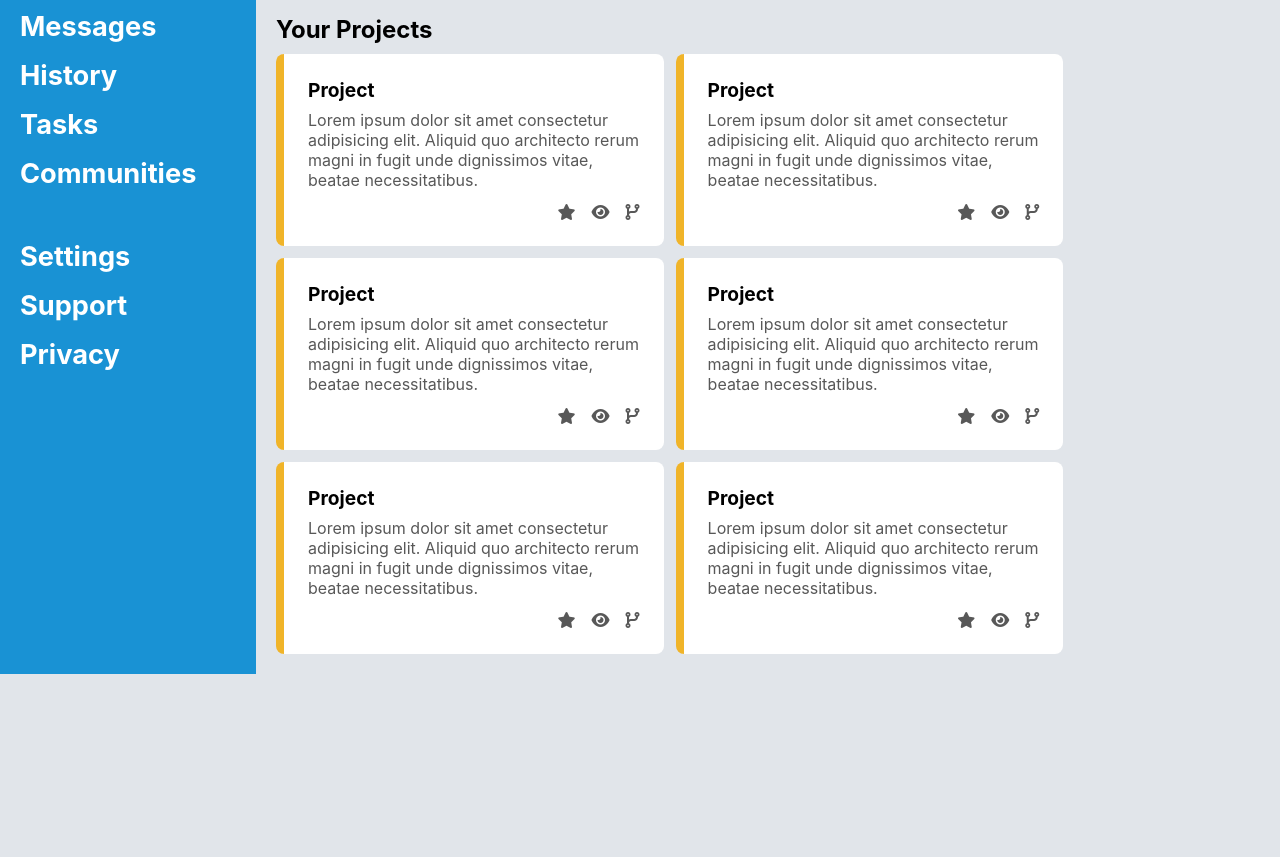
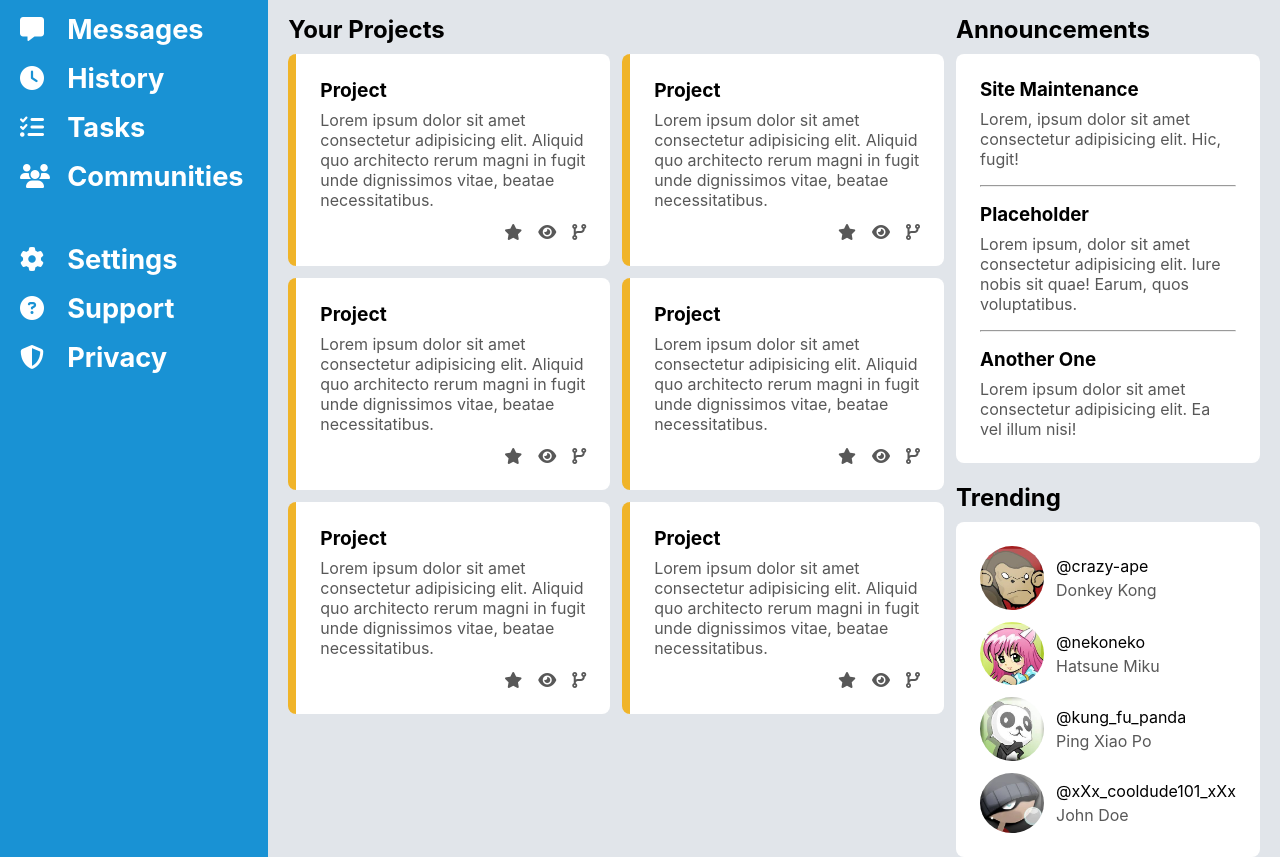
Before and after one commit to dukeofjukes/admin-dashboard, a plain HTML site: page index.html in a window 1280 px wide. Shown: the part 197-1054 px from the top of the page. Before the commit the page ends 871 px from the top, so only its background shows below. Drawn offline with Linux system fonts and the light colour scheme.

Commit message:
Finish template and basic styling

```diff
--- a/index.html
+++ b/index.html
@@ -13,19 +13,19 @@
   </head>
   <body>
     <div class="sidebar">
-      <div class="logo">Dashboard</div>
+      <div class="logo"><i class="fa-solid fa-gauge"></i> Dashboard</div>
       <ul>
-        <li>Home</li>
-        <li>Profile</li>
-        <li>Messages</li>
-        <li>History</li>
-        <li>Tasks</li>
-        <li>Communities</li>
+        <li><i class="fa-solid fa-house"></i> Home</li>
+        <li><i class="fa-solid fa-address-card"></i> Profile</li>
+        <li><i class="fa-solid fa-message"></i> Messages</li>
+        <li><i class="fa-solid fa-clock"></i> History</li>
+        <li><i class="fa-solid fa-list-check"></i>Tasks</li>
+        <li><i class="fa-solid fa-users"></i> Communities</li>
       </ul>
       <ul>
-        <li>Settings</li>
-        <li>Support</li>
-        <li>Privacy</li>
+        <li><i class="fa-solid fa-gear"></i> Settings</li>
+        <li><i class="fa-solid fa-circle-question"></i> Support</li>
+        <li><i class="fa-solid fa-shield-halved"></i> Privacy</li>
       </ul>
     </div>
 
@@ -180,10 +180,59 @@
         </div>
         <div class="right">
           <div class="announcements">
-            <div class="card"></div>
+            <h2>Announcements</h2>
+            <div class="card">
+              <h3>Site Maintenance</h3>
+              <p>
+                Lorem, ipsum dolor sit amet consectetur adipisicing elit. Hic,
+                fugit!
+              </p>
+              <hr />
+              <h3>Placeholder</h3>
+              <p>
+                Lorem ipsum, dolor sit amet consectetur adipisicing elit. Iure
+                nobis sit quae! Earum, quos voluptatibus.
+              </p>
+              <hr />
+              <h3>Another One</h3>
+              <p>
+                Lorem ipsum dolor sit amet consectetur adipisicing elit. Ea vel
+                illum nisi!
+              </p>
+            </div>
           </div>
           <div class="trending">
-            <div class="card"></div>
+            <h2>Trending</h2>
+            <div class="card profile-card">
+              <div class="profile">
+                <img src="./monkey.jpeg" alt="" />
+                <div class="right">
+                  <div class="handle">@crazy-ape</div>
+                  <div class="name">Donkey Kong</div>
+                </div>
+              </div>
+              <div class="profile">
+                <img src="./anime-avi.jpeg" alt="" />
+                <div class="right">
+                  <div class="handle">@nekoneko</div>
+                  <div class="name">Hatsune Miku</div>
+                </div>
+              </div>
+              <div class="profile">
+                <img src="./panda.jpeg" alt="" />
+                <div class="right">
+                  <div class="handle">@kung_fu_panda</div>
+                  <div class="name">Ping Xiao Po</div>
+                </div>
+              </div>
+              <div class="profile">
+                <img src="./punk.jpeg" alt="" />
+                <div class="right">
+                  <div class="handle">@xXx_cooldude101_xXx</div>
+                  <div class="name">John Doe</div>
+                </div>
+              </div>
+            </div>
           </div>
         </div>
       </main>
--- a/main.css
+++ b/main.css
@@ -4,9 +4,8 @@
   --base: #e1e5ea;
   --card: white;
   --accent: #f0b429;
-  --font-dark: black;
-  --font-med: rgb(88, 88, 88);
-  --font-light: rgb(219, 219, 219);
+  --font-main: black;
+  --font-secondary: rgb(88, 88, 88);
   font-family: -apple-system, BlinkMacSystemFont, "Segoe UI", Roboto, Oxygen,
     Ubuntu, Cantarell, "Open Sans", "Helvetica Neue", sans-serif;
 }
@@ -17,6 +16,7 @@ body {
   margin: 0;
   font-size: 16px;
   background: var(--base);
+  color: var(--font-main);
 }
 
 .sidebar {
@@ -28,6 +28,14 @@ body {
 .logo {
   font-size: 2rem;
   font-weight: bold;
+  display: grid;
+  grid-template-columns: 2.6rem 1fr;
+  gap: 16px;
+  align-items: center;
+}
+
+.logo i {
+  font-size: 2.6rem;
 }
 
 .sidebar ul {
@@ -40,6 +48,14 @@ body {
 
 .sidebar li {
   margin: 16px 0 16px 0;
+  display: grid;
+  grid-template-columns: 1em 1fr;
+  gap: 20px;
+  align-items: center;
+}
+
+.sidebar li i {
+  font-size: 1.5rem;
 }
 
 .header {
@@ -64,7 +80,7 @@ body {
 }
 
 .header .top i {
-  color: var(--font-med);
+  color: var(--font-secondary);
 }
 
 .header .top input {
@@ -135,23 +151,25 @@ body {
 }
 
 main {
-  padding: 20px;
+  padding: 0 20px 0 20px;
   background-color: var(--base);
 }
 
 main {
   display: grid;
-  grid-template-columns: 4fr 1fr;
+  grid-template-columns: 3fr 1fr;
+  gap: 12px;
 }
 
 h2 {
   padding: 0;
-  margin: 0 0 10px 0;
+  margin: 20px 0 10px 0;
 }
 
 .project-grid {
   display: grid;
   grid-template-columns: 1fr 1fr;
+  grid-template-rows: 1fr 1fr 1fr;
   gap: 12px;
 }
 
@@ -166,7 +184,7 @@ h2 {
 
 .project > a {
   text-decoration: none;
-  color: var(--font-dark);
+  color: var(--font-main);
   font-size: 1.2rem;
   font-weight: bold;
   padding: 0;
@@ -175,13 +193,13 @@ h2 {
 
 .project > a:visited {
   text-decoration: none;
-  color: var(--font-dark);
+  color: var(--font-main);
 }
 
 .project p {
   padding: 0;
   margin: 8px 0 12px 0;
-  color: var(--font-med);
+  color: var(--font-secondary);
 }
 
 .project .buttons {
@@ -192,7 +210,7 @@ h2 {
 
 .project > .buttons > a {
   text-decoration: none;
-  color: var(--font-med);
+  color: var(--font-secondary);
   font-size: 1rem;
 }
 
@@ -200,3 +218,54 @@ h2 {
   text-decoration: none;
   color: var(-font-med);
 }
+
+main > .right .card {
+  background-color: var(--card);
+  padding: 24px;
+  border-radius: 8px;
+}
+
+.card h3 {
+  padding: 0;
+  margin: 0;
+}
+
+.card p {
+  padding: 0;
+  margin: 0;
+  color: var(--font-secondary);
+  margin: 8px 0 0 0;
+}
+
+.card hr {
+  margin: 16px 0 16px 0;
+  color: var(--font-secondary);
+}
+
+.profile-card {
+  display: flex;
+  flex-direction: column;
+  gap: 12px;
+}
+
+.profile {
+  display: flex;
+  align-items: center;
+  justify-content: left;
+  gap: 12px;
+}
+
+.profile img {
+  width: 4rem;
+  border-radius: 100%;
+}
+
+.profile .right {
+  display: flex;
+  flex-direction: column;
+  gap: 4px;
+}
+
+.profile .right .name {
+  color: var(--font-secondary);
+}
```
Also changed, not shown: anime-avi.jpeg (added), monkey.jpeg (added), panda.jpeg (added), punk.jpeg (added).
